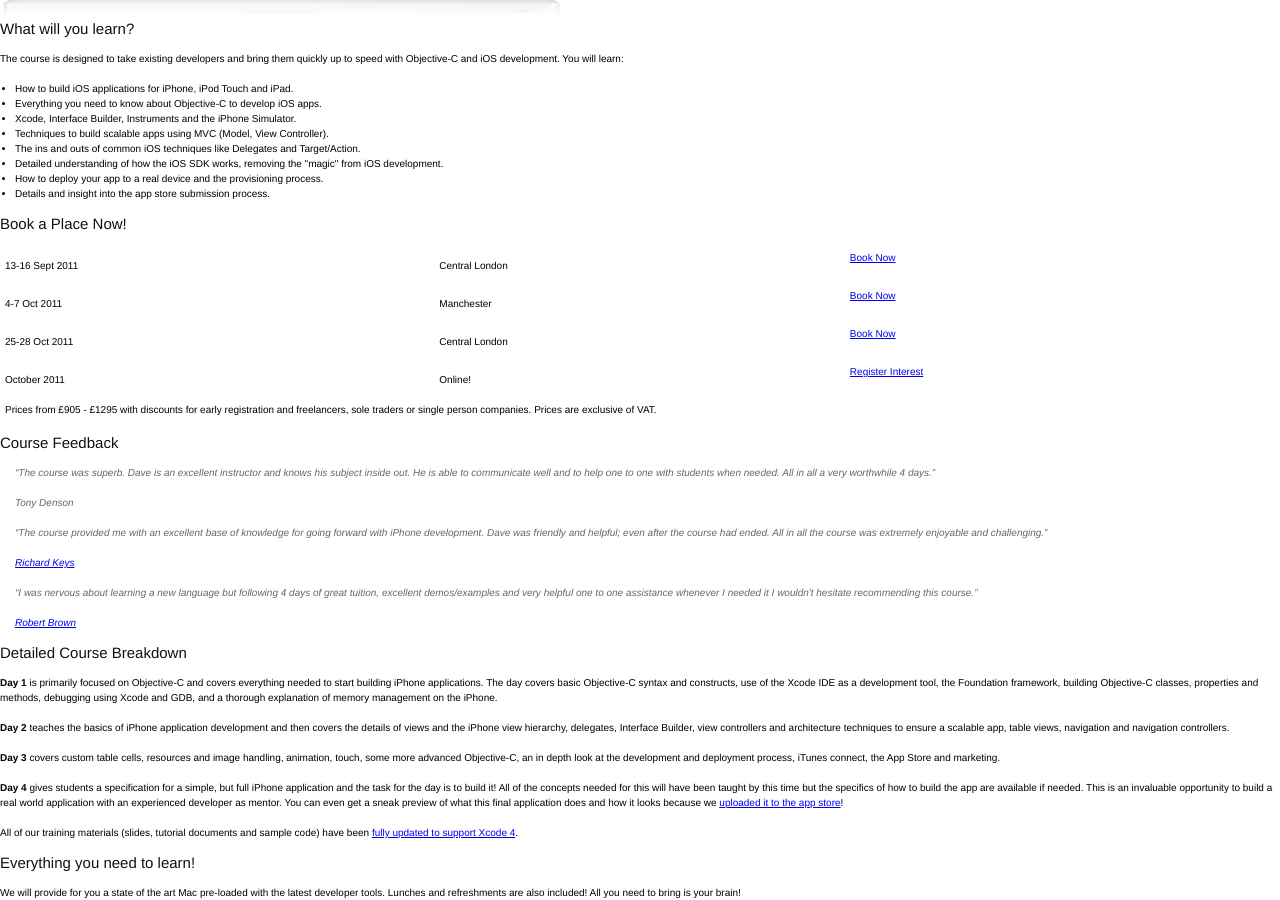
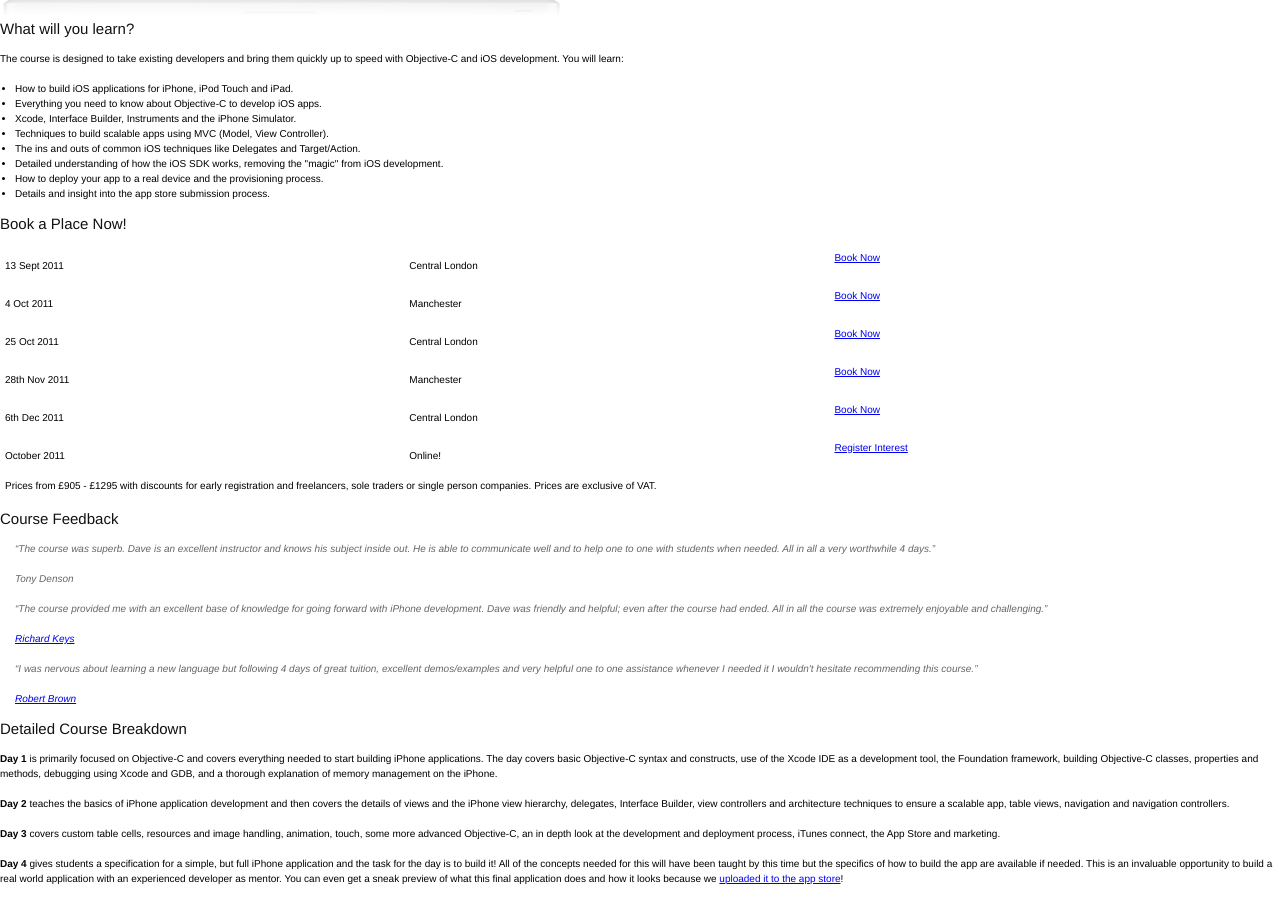
Before and after one commit to shinydevelopment/ShinyDevelopment-Holding, a Jekyll site: the page built from public-training.html, in a window 1280 px wide and 900 px high, scrolled down 478 px. Built offline with Jekyll 4.4.1, drawn with Linux system fonts in a browser that asks for light colours; Markdown is read by kramdown in place of the engine named in the settings; comment, search, counter and statistics services are not loaded.

Commit message:
New training dates.

```diff
--- a/_includes/training_dates.html
+++ b/_includes/training_dates.html
@@ -1,18 +1,28 @@
 <table class="training-dates">
   <tr>
-    <td class="date">13-16&nbsp;Sept 2011</td>
+    <td class="date">13&nbsp;Sept&nbsp;2011</td>
     <td class="location">Central London</td>
     <td class="register"><p class="booking-link"><a href="http://iosdevelopment-london-september-2011.eventbrite.com/">Book Now</a></p></td>
   </tr>
   <tr>
-    <td class="date">4-7&nbsp;Oct 2011</td>
+    <td class="date">4&nbsp;Oct&nbsp;2011</td>
     <td class="location">Manchester</td>
     <td class="register"><p class="booking-link"><a href="http://iosdevelopment-manchester-october-2011.eventbrite.com/">Book Now</a></p></td>
   </tr>
   <tr>
-    <td class="date">25-28&nbsp;Oct 2011</td>
+    <td class="date">25&nbsp;Oct&nbsp;2011</td>
     <td class="location">Central London</td>
     <td class="register"><p class="booking-link"><a href="http://iosdevelopment-london-october-2011.eventbrite.com/">Book Now</a></p></td>
+  </tr>
+  <tr>
+    <td class="date">28th&nbsp;Nov&nbsp;2011</td>
+    <td class="location">Manchester</td>
+    <td class="register"><p class="booking-link"><a href="http://iosdevelopment-manchester-november-2011.eventbrite.com/">Book Now</a></p></td>
+  </tr>
+  <tr>
+    <td class="date">6th&nbsp;Dec 2011</td>
+    <td class="location">Central London</td>
+    <td class="register"><p class="booking-link"><a href="http://iosdevelopment-london-december-2011.eventbrite.com/">Book Now</a></p></td>
   </tr>
   <tr>
     <td class="date">October 2011</td>
```
